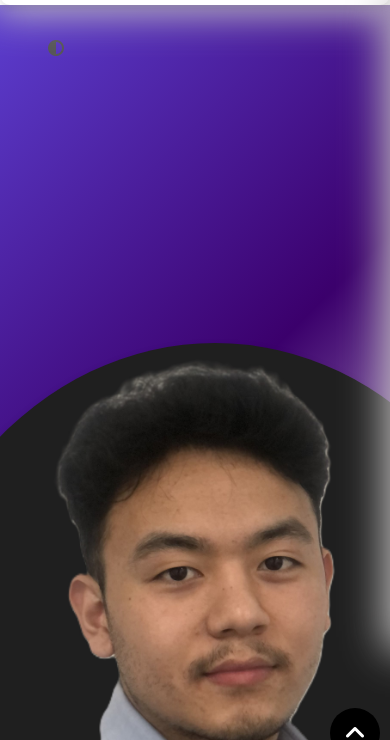
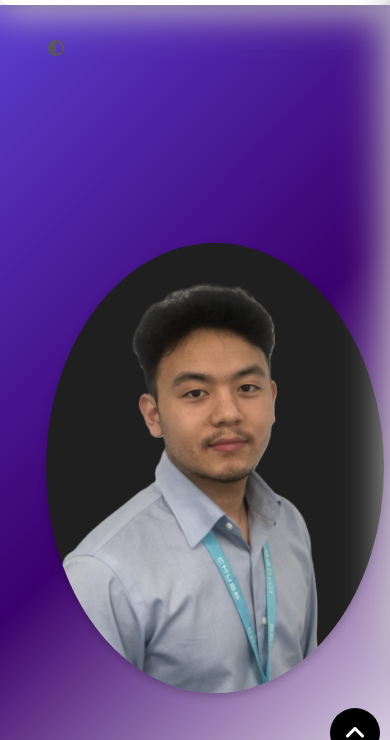
Before and after one commit to Rarai365/personal_portfolio, a plain HTML site: page index.html in a window 390 px wide. Shown: the part 76-816 px from the top of the page. Drawn offline with nearby package versions, Linux system fonts and the light colour scheme.

Commit message:
second commit

```diff
--- a/style.css
+++ b/style.css
@@ -178,16 +178,24 @@ header {
   /* <----------this is for hero section media query ------------->*/
   .test {
     flex-direction: column;
-    align-items: center;
+    align-items: top;
     text-align: center;
-    gap: 2rem;
+    gap: 0.5rem;
     height: auto;
     padding-left: 0;
+    margin-top: 0;
+    padding-top: 0;
+  }
+
+  .profile-section {
+    order: -1;
+    margin-top: -100px;
   }
 
   .profile-image {
-    width: 200px;
-    height: 200px;
+    height: 80%;
+    max-height: 450px;
+    width: auto;
   }
 
   .text-section {
@@ -197,16 +205,23 @@ header {
   }
 
   .text-section p {
-    font-size: 2.2rem;
+    font-size: 2rem;
+    padding-top: 0;
+    margin-top: -30px;
   }
 
   .animation {
     margin-left: 0;
+    height: 80px;
   }
 
   .container2 {
     height: auto;
-    padding: 2rem 1rem;
+    padding-top: 0;
+    min-height: 100vh;
+    /* overflow: hidden; */
+    display: flex;
+    justify-content: flex-start;
   }
 
   /* this is for into section mobile responsiveness */
@@ -284,8 +299,9 @@ header {
 }
 
 .profile-image {
-  width: 650px;
-  height: 750px;
+  width: 100%;
+  max-width: 600px;
+  height: auto;
 
   border-radius: 50%; /* Circular image */
   object-fit: cover;
```
